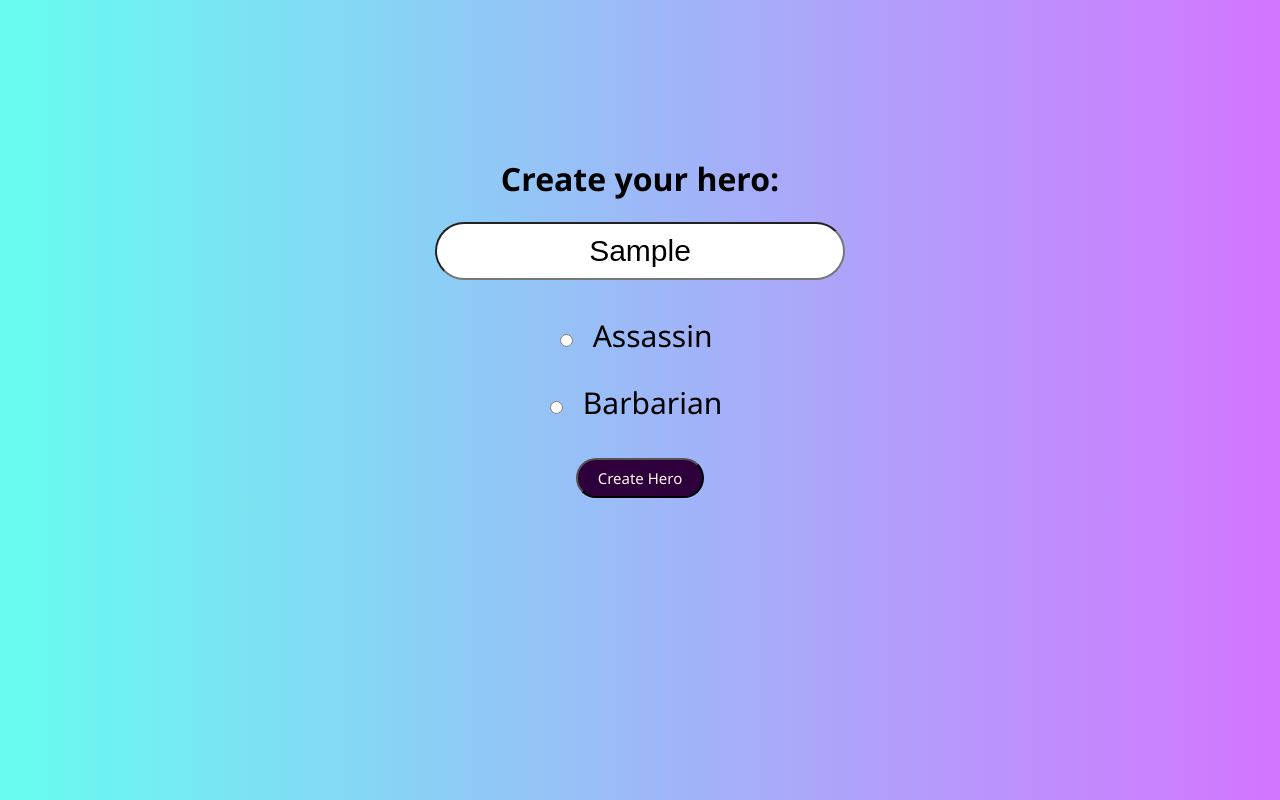
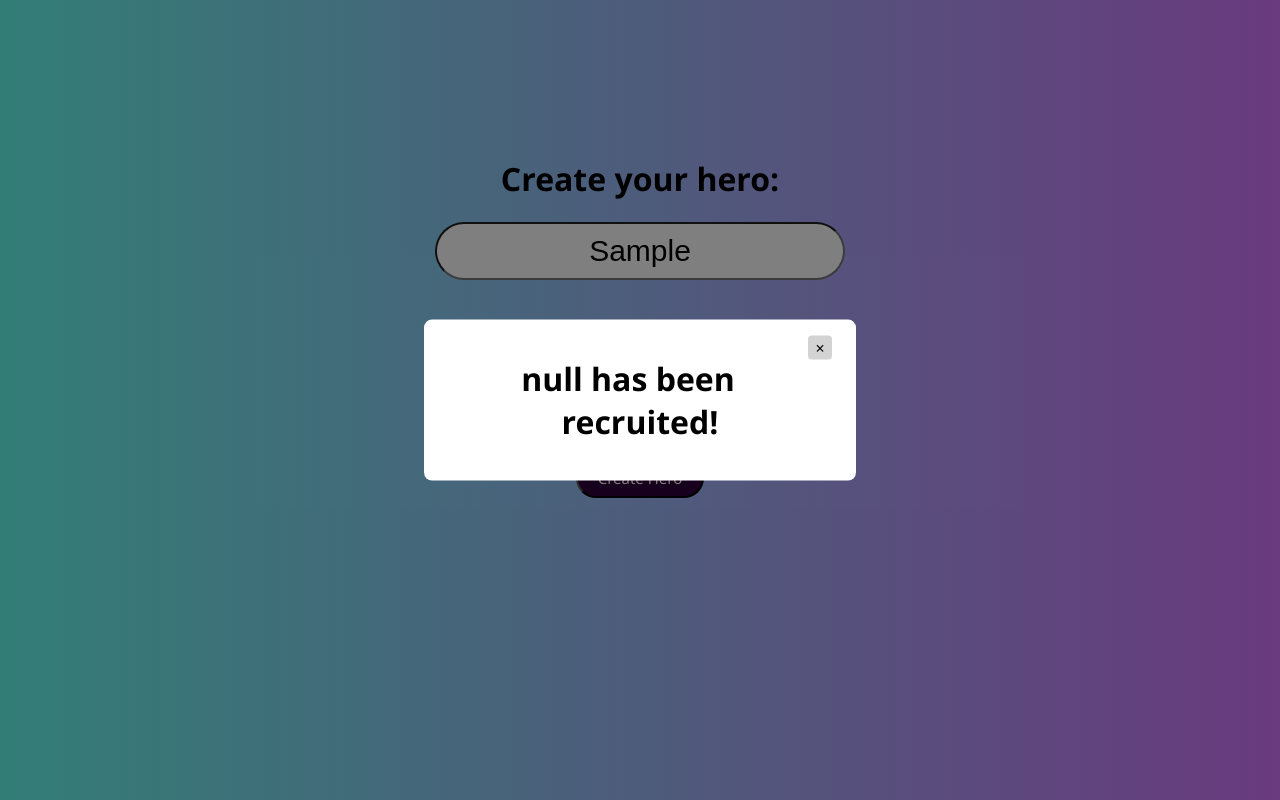
Before and after one commit to boosterlong/Vanqsquish, a plain HTML site: page customhero.html in a window 1280 px wide. Both pictures are taken after typing "Sample" into the empty fields and a click on the button "Create Hero". Drawn offline with Linux system fonts and the light colour scheme.

Commit message:
Added modal, changed index.html, still need to fix heroName not clearing

```diff
--- a/customhero.html
+++ b/customhero.html
@@ -1,11 +1,12 @@
 <!DOCTYPE html>
 <html>
     <head>
+    <script src="./scripts.js"></script>
     <link rel="stylesheet" href="style.css">
-    <script src="./scripts.js"></script>
     </head>
 <body>
     <html>
+
         <h1>Create your hero:</h1>
         <input type="text" placeholder ="Hero Name" id="userinput">
         <br><br>
@@ -17,8 +18,13 @@
           </form>
         <br>
 
-        <button type="submit" onclick="createHero(),toggleText()" id="">Create Hero</button>
-
+        <button  class="trigger" type="submit" onclick="createHero(),toggleText()" id="">Create Hero</button>
+        <div class="modal">
+            <div class="modal-content">
+                <span class="close-button">&times;</span>
+                <h1><script>document.write(localStorage.getItem('heroName'))</script> has been recruited!</h1>
+            </div>
+        </div>
         <div id='adventure' style='display: none'>
 
 
@@ -38,3 +44,6 @@
 
 </body>
 </html>
+
+<!--I can't get this to work without putting it at the bottom of this page -->
+<script src="./modal.js"></script>
--- /dev/null
+++ b/modal.js
@@ -0,0 +1,17 @@
+var modal = document.querySelector(".modal");
+    var trigger = document.querySelector(".trigger");
+    var closeButton = document.querySelector(".close-button");
+
+    function toggleModal() {
+        modal.classList.toggle("show-modal");
+    }
+
+    function windowOnClick(event) {
+        if (event.target === modal) {
+            toggleModal();
+        }
+    }
+
+    trigger.addEventListener("click", toggleModal);
+    closeButton.addEventListener("click", toggleModal);
+    window.addEventListener("click", windowOnClick);
--- a/scripts.js
+++ b/scripts.js
@@ -5,8 +5,7 @@ function createHero() {
     var input2 = document.querySelector('input[name="option"]:checked');
     let hero = (input.value + ' the ' + input2.value);
 //Saves hero title and name
-    localStorage.setItem('heroName', hero)
-    alert(hero + " has been born!")
+    localStorage.setItem('heroName', hero);
 }
 
 //This is the function to show the enemy, used in createHero()
@@ -19,8 +18,8 @@ function toggleText() {
 
   //Attack the bug by generating a random damage number and comparing it to enemy health
   function attackBug() {
-    //Rolls d10 damage
-    let damage = Math.floor(Math.random() * 10 + 1);
+    //Rolls d10+1 damage
+    let damage = Math.floor(Math.random() * 10 + 2);
 
     if ((localStorage.getItem('heroName').includes('Barbarian'))) {
       alert('Your great maul slams downwards!')
@@ -42,7 +41,7 @@ function resolveBattle() {
 }
 
 function backToMain() {
-    window.location.href = "./customhero.html"
+    window.location.href = "./index.html"
 }
 
 function recallName() {
--- a/style.css
+++ b/style.css
@@ -5,14 +5,23 @@ body {
     padding-top: 10%;
     font-family:'Segoe UI', Tahoma, Geneva, Verdana, sans-serif
 }
-a {
+.createCharacter {
     color: rgb(46, 0, 59);
-    border: 2mm groove rgb(240, 181, 255);
+    border: 2mm outset rgb(240, 181, 255);
     text-decoration: none;
     padding: 20px;
     font-family:'Segoe UI', Tahoma, Geneva, Verdana, sans-serif;
     background-color: rgb(220, 252, 250);
+    border-top-left-radius: 50px;
+    border-bottom-right-radius: 50px;
+    border-bottom-left-radius: 50px;
+    border-top-right-radius: 50px;
 }
+
+.createCharacter:active {
+    border: 2mm inset rgb(240, 181, 255);
+}
+
 
 button {
     background-color:rgb(46, 0, 59);
@@ -41,3 +50,46 @@ label {
      font-size: 30px;
      text-align: center;
 }
+
+/* Styles below are for modals*/
+
+.modal {
+    position: fixed;
+    left: 0;
+    top: 0;
+    width: 100%;
+    height: 100%;
+    background-color: rgba(0, 0, 0, 0.5);
+    opacity: 0;
+    visibility: hidden;
+    transform: scale(1.1);
+    transition: visibility 0s linear 0.25s, opacity 0.25s 0s, transform 0.25s;
+}
+.modal-content {
+    position: absolute;
+    top: 50%;
+    left: 50%;
+    transform: translate(-50%, -50%);
+    background-color: white;
+    padding: 1rem 1.5rem;
+    width: 24rem;
+    border-radius: 0.5rem;
+}
+.close-button {
+    float: right;
+    width: 1.5rem;
+    line-height: 1.5rem;
+    text-align: center;
+    cursor: pointer;
+    border-radius: 0.25rem;
+    background-color: lightgray;
+}
+.close-button:hover {
+    background-color: darkgray;
+}
+.show-modal {
+    opacity: 1;
+    visibility: visible;
+    transform: scale(1.0);
+    transition: visibility 0s linear 0s, opacity 0.25s 0s, transform 0.25s;
+}
```
Also changed, not shown: index.html (+3 -8 lines).
